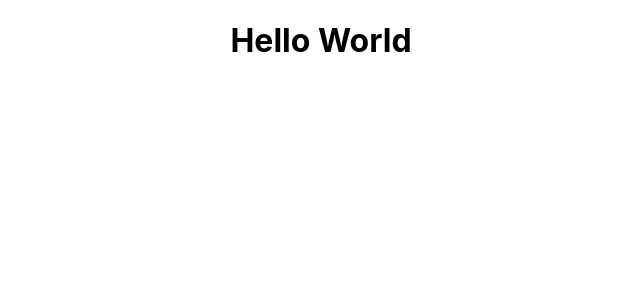
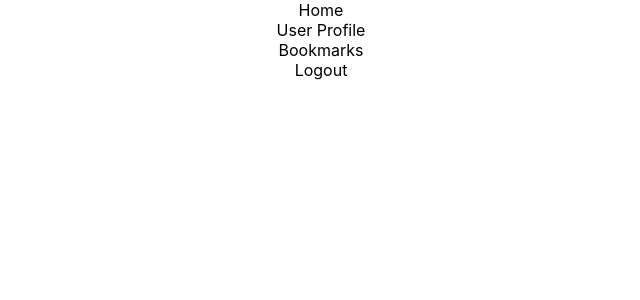
Before and after one commit to devrlora/React-Photo-App, a React (Create React App) app in the folder react-photoapp/: page / in a window 1280 px wide. Shown: the top 300 px of the page, without its empty margins (319-959 px from the left). Built offline with nearby package versions, Linux system fonts and the light colour scheme.

Commit message:
import navbar to file

```diff
--- a/react-photoapp/src/App.js
+++ b/react-photoapp/src/App.js
@@ -1,10 +1,10 @@
 import React from 'react';
 import './App.css';
-
+import Navbar from './Navbar'
 function App() {
   return (
     <div className="App">
-      <h1>Hello World</h1>
+      <Navbar />
     </div>
   );
 }
```
